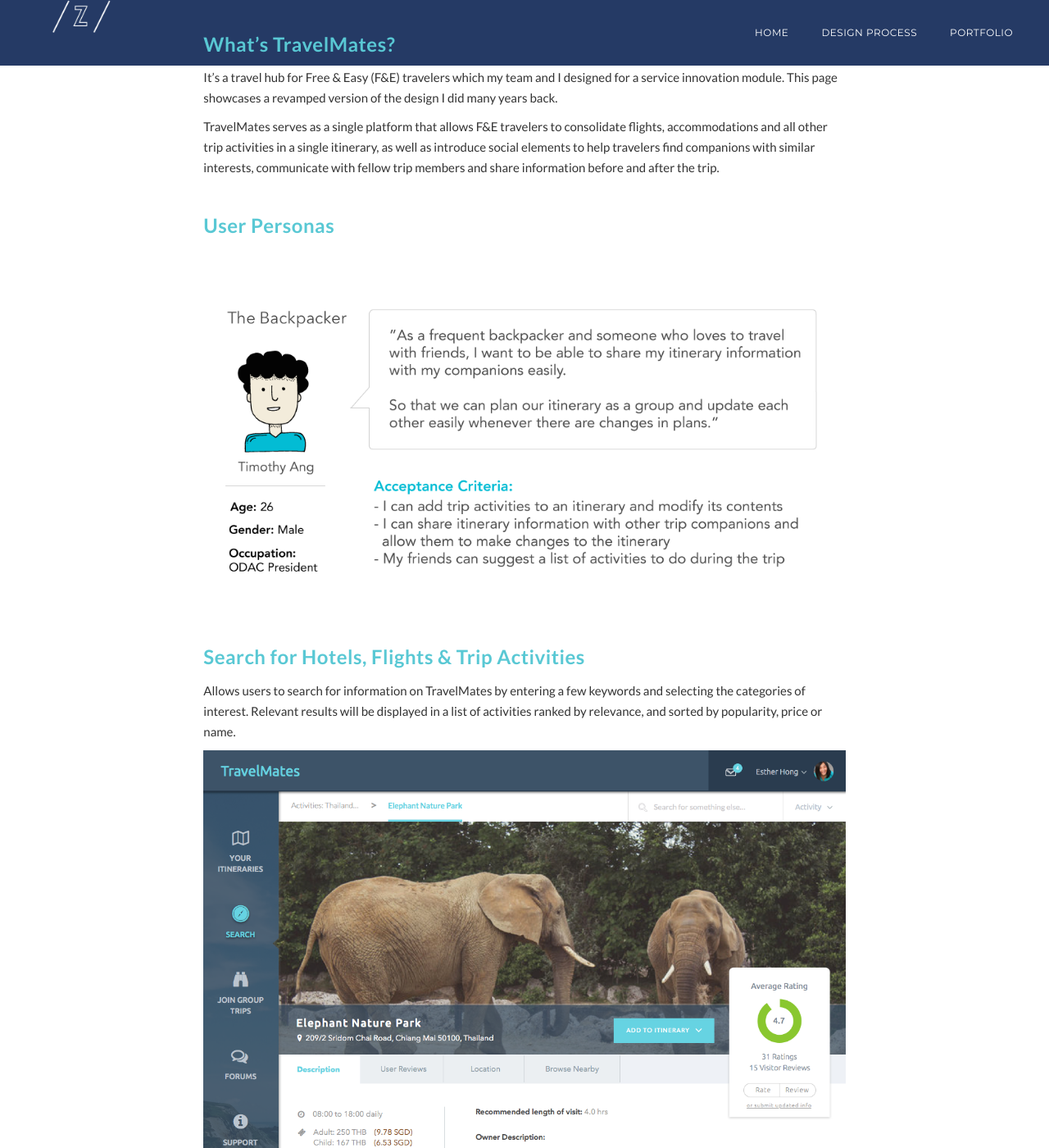
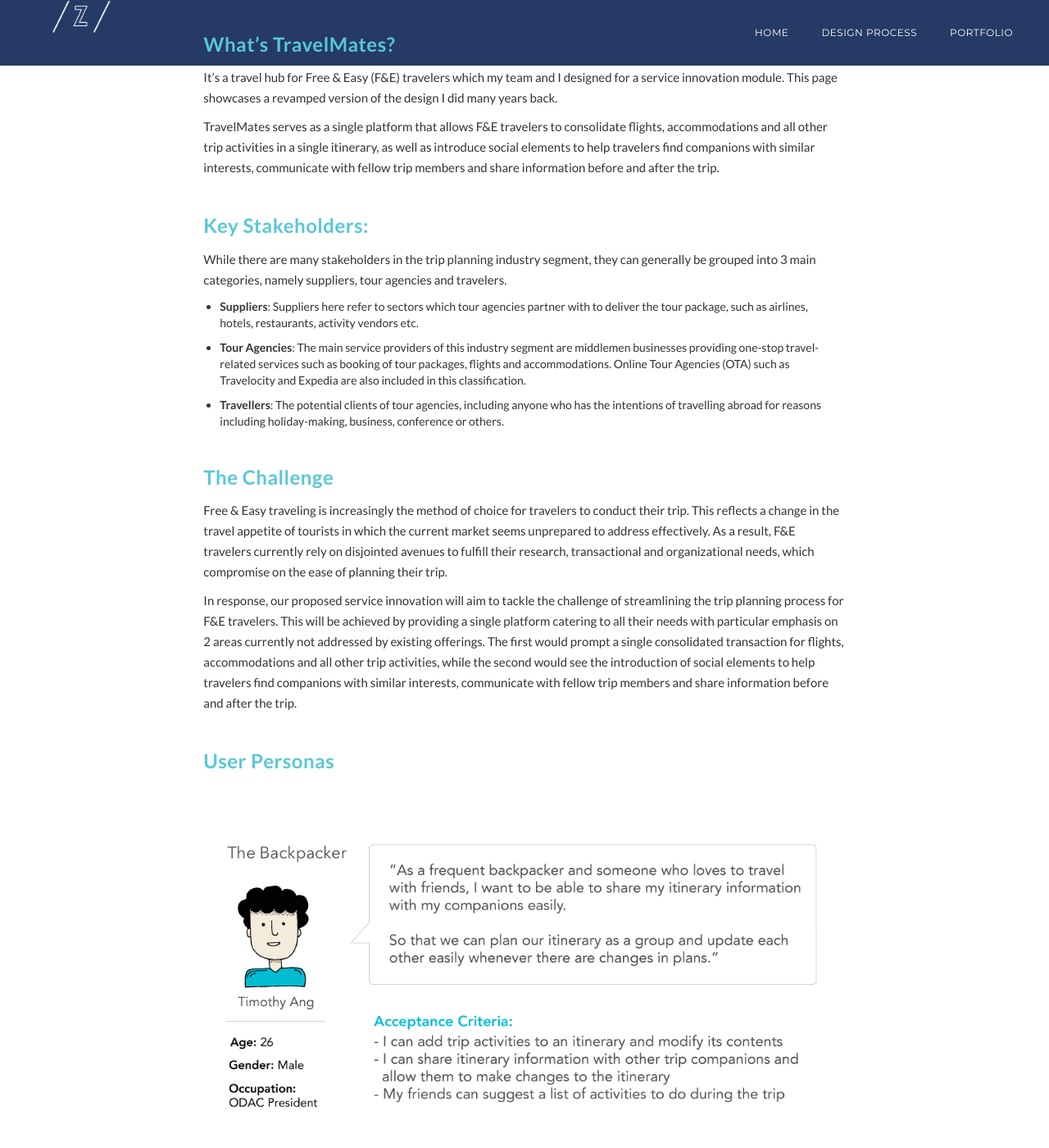
Before and after one commit to yzixuan/yzixuan.github.io, a Jekyll site: the page built from _posts/2016-07-12-travelmates.markdown, in a window 1280 px wide and 1400 px high, scrolled down 1186 px. Shown: the whole window at 82% size. Built offline with Jekyll 4.4.1, drawn with Linux system fonts in a browser that asks for light colours; nearby versions of some CDN libraries.

Commit message:
update travelmates writeup

```diff
--- a/_posts/2016-07-12-travelmates.markdown
+++ b/_posts/2016-07-12-travelmates.markdown
@@ -20,6 +20,24 @@ Prior to the prevalence of the Internet, trip planning is largely associated wit
 It's a travel hub for Free & Easy (F&E) travelers which my team and I designed for a service innovation module. This page showcases a revamped version of the design I did many years back.
 
 TravelMates serves as a single platform that allows F&E travelers to consolidate flights, accommodations and all other trip activities in a single itinerary, as well as introduce social elements to help travelers find companions with similar interests, communicate with fellow trip members and share information before and after the trip.
+
+&nbsp;
+
+### Key Stakeholders:
+
+While there are many stakeholders in the trip planning industry segment, they can generally be grouped into 3 main categories, namely suppliers, tour agencies and travelers.
+
+* **Suppliers**: Suppliers here refer to sectors which tour agencies partner with to deliver the tour package, such as airlines, hotels, restaurants, activity vendors etc.
+* **Tour Agencies**: The main service providers of this industry segment are middlemen businesses providing one-stop travel-related services such as booking of tour packages, flights and accommodations. Online Tour Agencies (OTA) such as Travelocity and Expedia are also included in this classification.
+* **Travellers**: The potential clients of tour agencies, including anyone who has the intentions of travelling abroad for reasons including holiday-making, business, conference or others.
+
+&nbsp;
+
+### The Challenge
+
+Free & Easy traveling is increasingly the method of choice for travelers to conduct their trip. This reflects a change in the travel appetite of tourists in which the current market seems unprepared to address effectively. As a result, F&E travelers currently rely on disjointed avenues to fulfill their research, transactional and organizational needs, which compromise on the ease of planning their trip.
+
+In response, our proposed service innovation will aim to tackle the challenge of streamlining the trip planning process for F&E travelers. This will be achieved by providing a single platform catering to all their needs with particular emphasis on 2 areas currently not addressed by existing offerings. The first would prompt a single consolidated transaction for flights, accommodations and all other trip activities, while the second would see the introduction of social elements to help travelers find companions with similar interests, communicate with fellow trip members and share information before and after the trip.
 
 &nbsp;
 
```
